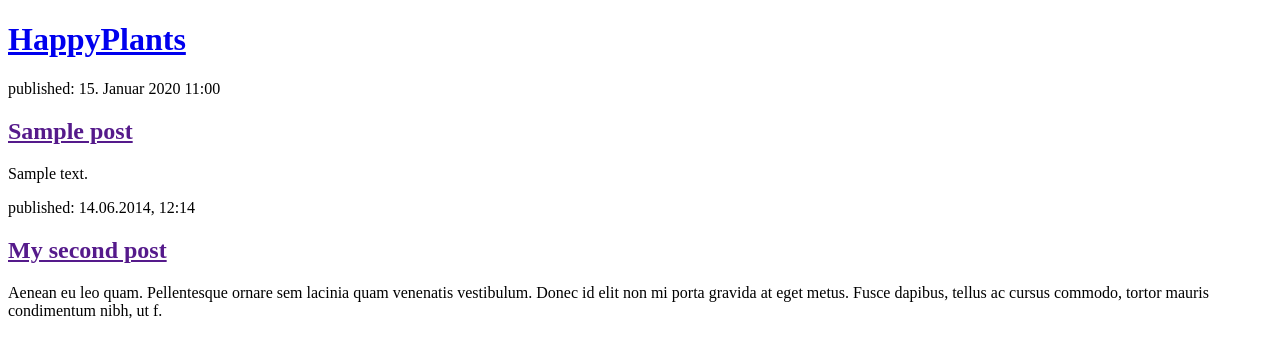
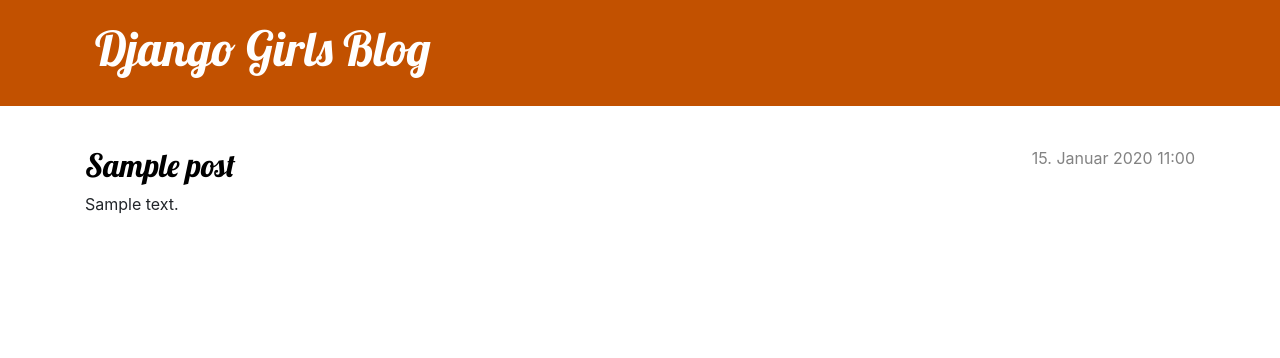
Before and after one commit to 2000eBe/my-first-blog, a Django app: template blog/templates/blog/post_list.html in a window 1280 px wide. Shown: the top 358 px of the page. Run offline with Django 4.2, Linux system fonts and the light colour scheme; the template is opened without the code that fills it: values that come from a table or form of the project are taken from there, others are empty; tables that the repository leaves empty hold one stand-in row (values such as "Sample post"); parts of the project's set-up code (start-up, migrations or seed data) failed here and were passed over.

Commit message:
added right host

```diff
--- /dev/null
+++ b/blog/static/css/blog.css
@@ -0,0 +1,70 @@
+.page-header {
+    background-color: #C25100;
+    margin-top: 0;
+    margin-bottom: 40px;
+    padding: 20px 20px 20px 40px;
+}
+
+.page-header h1,
+.page-header h1 a,
+.page-header h1 a:visited,
+.page-header h1 a:active {
+    color: #ffffff;
+    font-size: 36pt;
+    text-decoration: none;
+}
+
+h1,
+h2,
+h3,
+h4 {
+    font-family: 'Lobster', cursive;
+}
+
+.date {
+    color: #828282;
+}
+
+.save {
+    float: right;
+}
+
+.post-form textarea,
+.post-form input {
+    width: 100%;
+}
+
+.top-menu,
+.top-menu:hover,
+.top-menu:visited {
+    color: #ffffff;
+    float: right;
+    font-size: 26pt;
+    margin-right: 20px;
+}
+
+.post {
+    margin-bottom: 70px;
+}
+
+.post h2 a,
+.post h2 a:visited {
+    color: #000000;
+}
+
+.post > .date,
+.post > .actions {
+    float: right;
+}
+
+.btn-default,
+.btn-default:visited {
+    color: #C25100;
+    background: none;
+    border-color: #C25100;
+}
+
+.btn-default:hover {
+    color: #FFFFFF;
+    background-color: #C25100;
+}
--- /dev/null
+++ b/blog/templates/blog/base.html
@@ -0,0 +1,25 @@
+{% load static %}
+<!DOCTYPE html>
+<html>
+    <head>
+        <title>HappyPlants blog</title>
+        <link href="//fonts.googleapis.com/css?family=Lobster&subset=latin,latin-ext" rel="stylesheet" type="text/css">
+        <link rel="stylesheet" href="https://cdn.jsdelivr.net/npm/bootstrap@4.5.3/dist/css/bootstrap.min.css" integrity="sha384-TX8t27EcRE3e/ihU7zmQxVncDAy5uIKz4rEkgIXeMed4M0jlfIDPvg6uqKI2xXr2" crossorigin="anonymous">
+        <link rel="stylesheet" href="{% static 'css/blog.css' %}">
+    </head>
+    <body>
+        <header class="page-header">
+          <div class="container">
+              <h1><a href="/">Django Girls Blog</a></h1>
+          </div>
+        </header>
+        <main class="container">
+            <div class="row">
+                <div class="col">
+                {% block content %}
+                {% endblock %}
+                </div>
+            </div>
+        </main>
+    </body>
+</html>
--- a/blog/templates/blog/post_list.html
+++ b/blog/templates/blog/post_list.html
@@ -1,25 +1,13 @@
-<!DOCTYPE html>
-<html>
-    <head>
-        <title>Erikas HappyPlants Blog</title>
-    </head>
-    <body>
-        <header>
-            <h1><a href="/">HappyPlants</a></h1>
-        </header>
+{% extends 'blog/base.html' %}
 
-        {% for post in posts %}
-        <article>
-            <time>published: {{ post.published_date }}</time>
-            <h2><a href="">{{ post.title }}</a></h2>
+{% block content %}
+    {% for post in posts %}
+        <article class="post">
+            <time class="date">
+                {{ post.published_date }}
+            </time>
+            <h2><a href="{% url 'post_detail' pk=post.pk %}">{{ post.title }}</a></h2>
             <p>{{ post.text|linebreaksbr }}</p>
         </article>
-        {% endfor %}
-
-        <article>
-            <time>published: 14.06.2014, 12:14</time>
-            <h2><a href="">My second post</a></h2>
-            <p>Aenean eu leo quam. Pellentesque ornare sem lacinia quam venenatis vestibulum. Donec id elit non mi porta gravida at eget metus. Fusce dapibus, tellus ac cursus commodo, tortor mauris condimentum nibh, ut f.</p>
-        </article>
-    </body>
-</html>
+    {% endfor %}
+{% endblock %}
--- a/blog/urls.py
+++ b/blog/urls.py
@@ -3,4 +3,5 @@ from . import views
 
 urlpatterns = [
     path('', views.post_list, name='post_list'),
+    path('post/<int:pk>/', views.post_detail, name='post_detail'),
 ]
--- a/mysite/settings.py
+++ b/mysite/settings.py
@@ -25,7 +25,7 @@ SECRET_KEY = 'django-insecure-)f%4cn_^6aho8#x@d(1nb#x)ko6^e1)evfbfv)ah*1d&t()%_8
 # SECURITY WARNING: don't run with debug turned on in production!
 DEBUG = True
 
-ALLOWED_HOSTS = ['127.0.0.1', 'pythonanywhere.com']
+ALLOWED_HOSTS = ['127.0.0.1', 'ebe2000.pythonanywhere.com']
 
 
 # Application definition
```
Also changed, not shown: blog/templates/blog/post_detail.html (added, +13 -0 lines), blog/views.py (+4 -4 lines).
